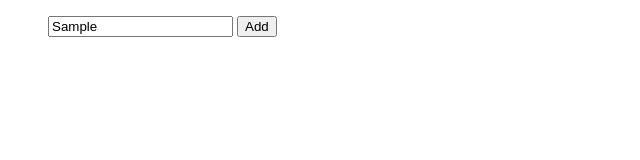
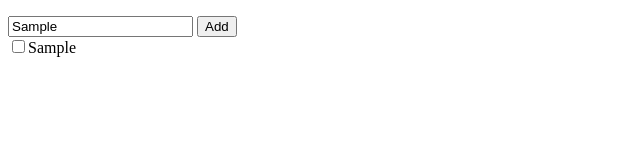
Before and after one commit to Banditolabs/typescript_todo, a website with bundled scripts: page public/index.html in a window 1280 px wide. Both pictures are taken after typing "Sample" into the empty fields and a click on the button "Add". Shown: the whole page, without its empty margins (0-640 px from the left). Built offline with nearby package versions, Linux system fonts and the light colour scheme.

Commit message:
This adds task creation

```diff
--- a/public/index.html
+++ b/public/index.html
@@ -16,9 +16,9 @@
     <script src="dist/index.js" type="module"></script>
   </head>
   <body>
-    <ul class="list">
-      <form class="new-task-form">
-        <input type="text" class="new-task-title">
+    <ul id="list">
+      <form id="new-task-form">
+        <input type="text" id="new-task-title">
         <button type="submit">Add</button>
       </form>
     </ul>
--- a/src/index.ts
+++ b/src/index.ts
@@ -13,22 +13,31 @@ type Task = {
 // getElementById will not take an element type.
 // You must append "as 'whatever element' " to the end
 // const form = document.getElementById(".new-task-form") as HTMLFormElement | null
-const list = document.querySelector<HTMLUListElement>(".list")
-const form = document.querySelector<HTMLFormElement>(".new-task-form")
-const input = document.querySelector<HTMLInputElement>(".new-task-title")
+const list = document.querySelector<HTMLUListElement>("#list")
+const form = document.getElementById("new-task-form") as HTMLFormElement | null
+const input = document.querySelector<HTMLInputElement>("#new-task-title")
 
-
+console.log(form)
 
 // Use the ? character when the thing we're attempting to query could be null
 form?.addEventListener("submit", e => {
   e.preventDefault()
+
   if (input?.value == "" || input?.value == null) return
-  const task: Task = {
+  const newTask: Task = {
     id: uuidv4(),
     title: input.value,
     completed: false,
     createdAt: new Date()
   }
-
-  function addListItem(task: Task) {}
+  addListItem(newTask)
+  function addListItem(task: Task) {
+    const item = document.createElement("li")
+    const label = document.createElement("label")
+    const checkbox = document.createElement("input")
+    checkbox.type = "checkbox"
+    label.append(checkbox, task.title)
+    item.append(label)
+    list?.append(item)
+  }
 })
```
